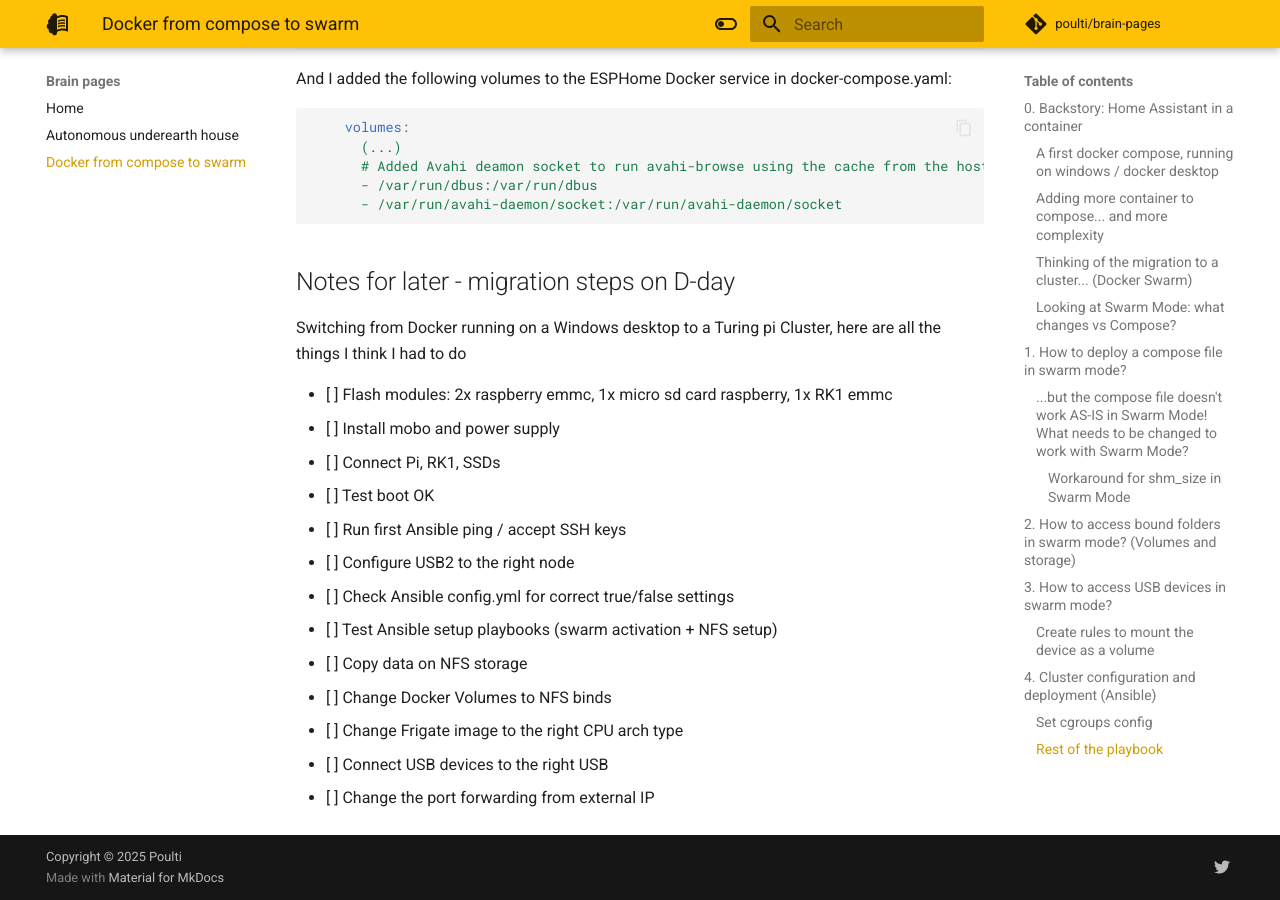
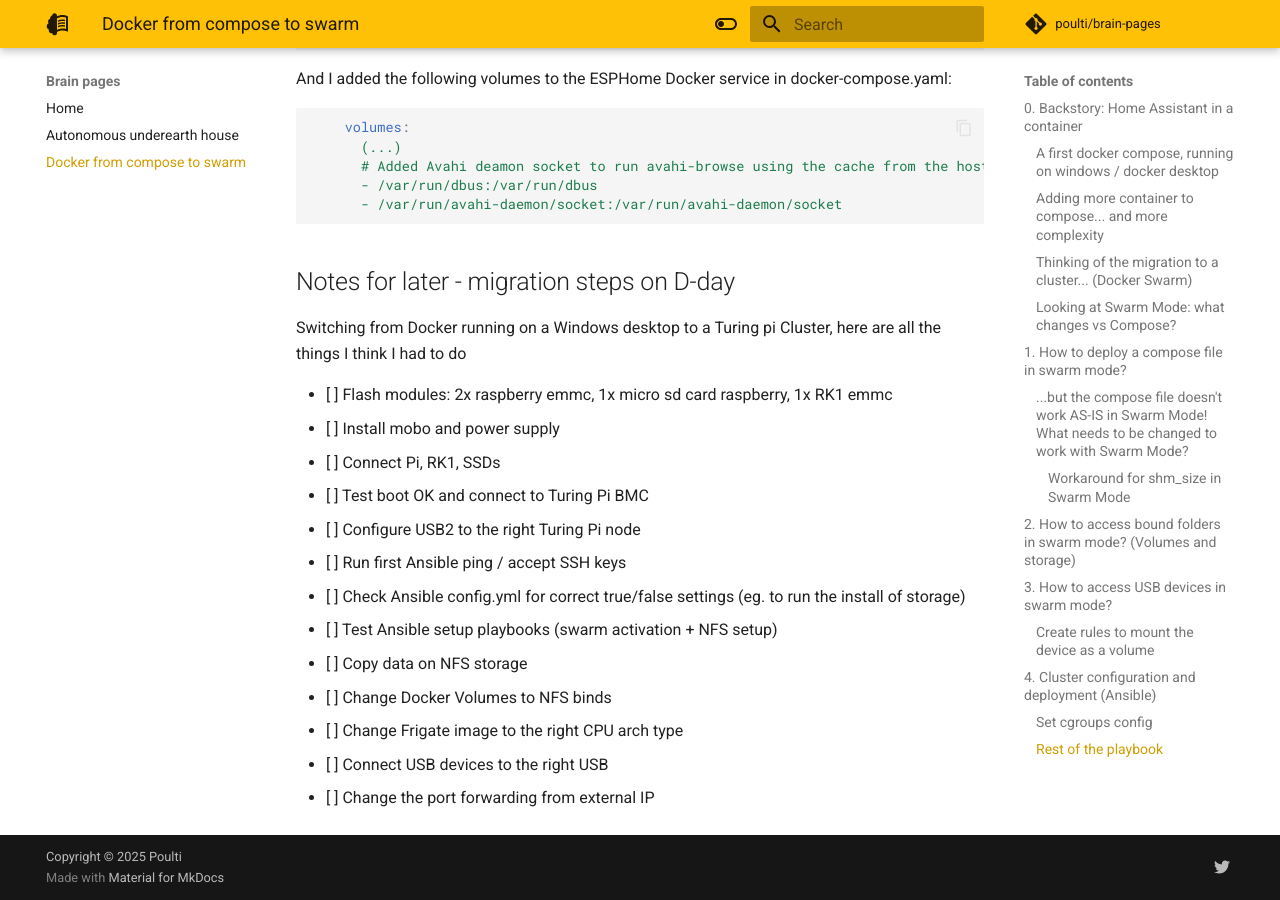
Before and after one commit to poulti/brain-pages, an MkDocs documentation site: the page built from docs/docker-from-compose-to-swarm.md, in a window 1280 px wide and 900 px high, scrolled down 16713 px. Built offline with MkDocs 1.6.1 and Material for MkDocs 9.7.7, drawn with Linux system fonts in a browser that asks for light colours; comment, search, counter and statistics services are not loaded.

Commit message:
Adjusted todollist

```diff
--- a/docs/docker-from-compose-to-swarm.md
+++ b/docs/docker-from-compose-to-swarm.md
@@ -612,10 +612,10 @@
 - [ ] Flash modules: 2x raspberry emmc, 1x micro sd card raspberry, 1x RK1 emmc
 - [ ] Install mobo and power supply
 - [ ] Connect Pi, RK1, SSDs
-- [ ] Test boot OK
+- [ ] Test boot OK and connect to Turing Pi BMC
+- [ ] Configure USB2 to the right Turing Pi node
 - [ ] Run first Ansible ping / accept SSH keys
-- [ ] Configure USB2 to the right node
-- [ ] Check Ansible config.yml for correct true/false settings
+- [ ] Check Ansible config.yml for correct true/false settings (eg. to run the install of storage)
 - [ ] Test Ansible setup playbooks (swarm activation + NFS setup)
 - [ ] Copy data on NFS storage
 - [ ] Change Docker Volumes to NFS binds
```
